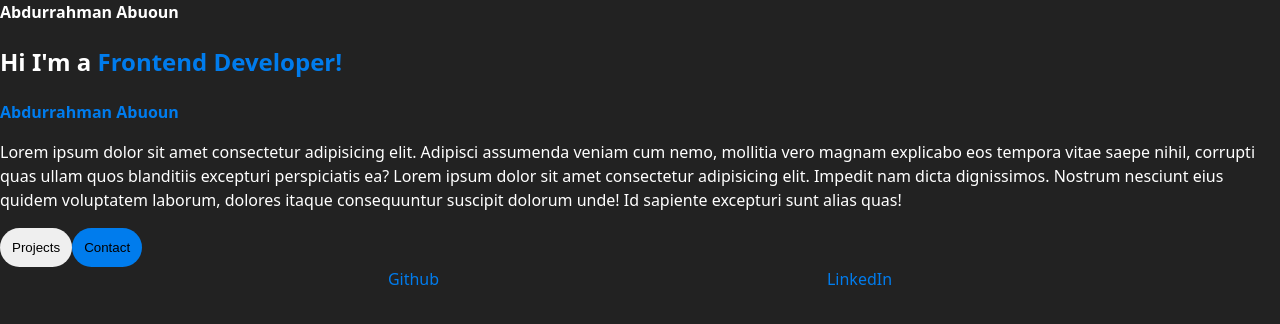
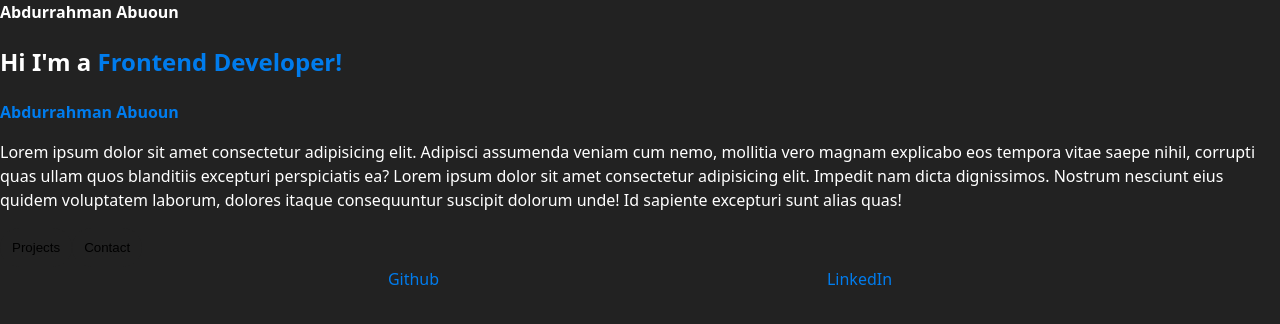
Before and after one commit to abdurman1/myportfolio, a React (Vite) app: page / in a window 1280 px wide. Shown: the top 324 px of the page. Built offline with nearby package versions, Linux system fonts and the light colour scheme.

Commit message:
May 16, 2025, 1:55 PM

```diff
--- a/src/App.css
+++ b/src/App.css
@@ -35,11 +35,11 @@ a:hover {
 }
 
 button {
-    border: none;
+    border: #fff;
     padding: 0.75rem;
     border-radius: 4rem;
+    background-color: #222;
 }
 
 .blue {
-    background-color: #007ced;
 }
```
